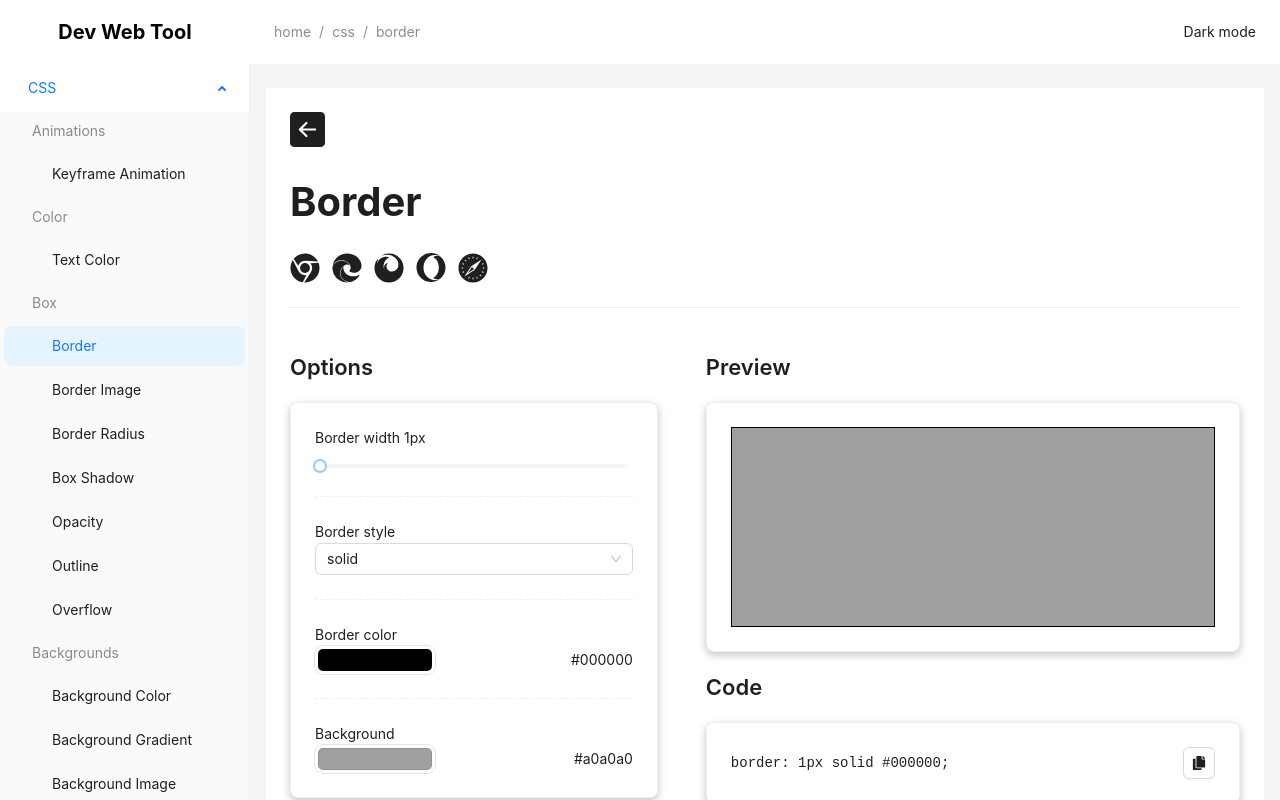
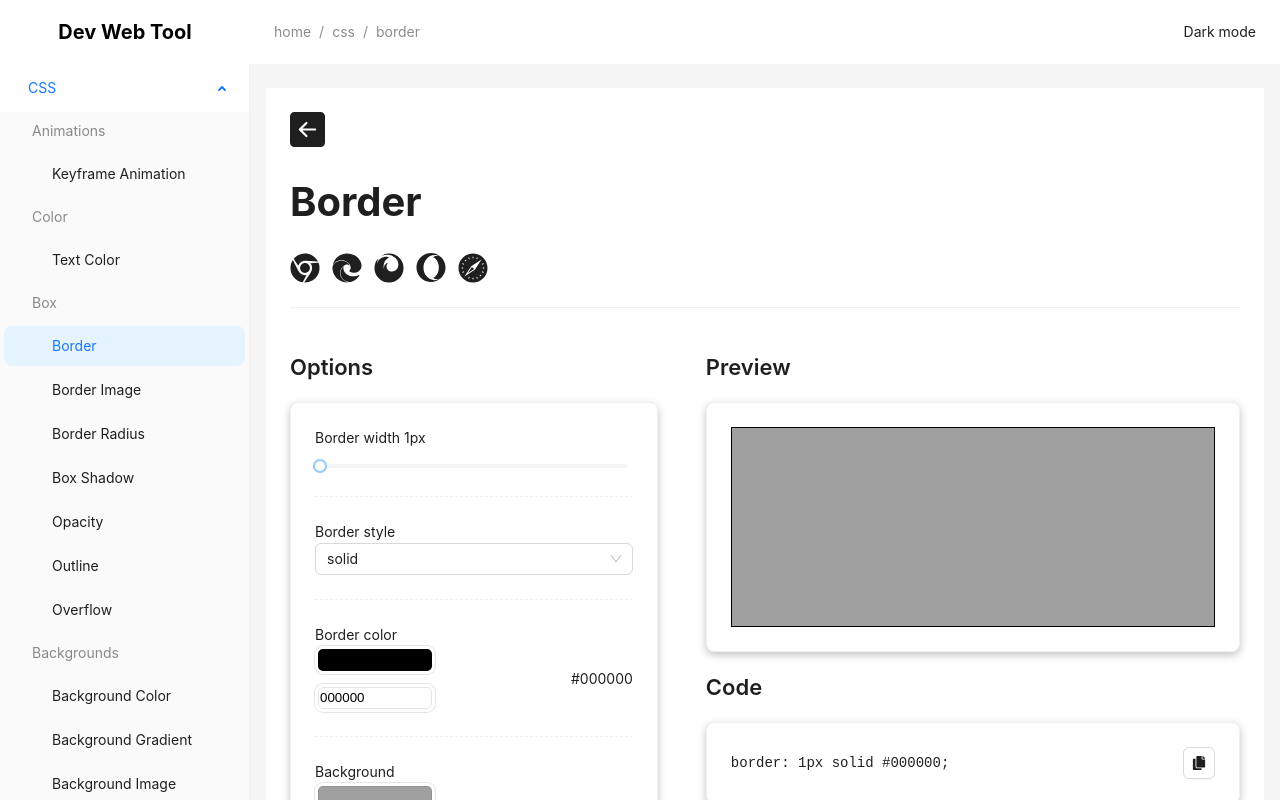
Before and after one commit to EavOutDom/dev-web-tool, a Next.js app: page /css/border in a window 1280 px wide. Shown: the top 800 px of the page. Built offline with nearby package versions, Linux system fonts and the light colour scheme.

Commit message:
update color picker

```diff
--- a/components/colorPicker/ColorPicker.js
+++ b/components/colorPicker/ColorPicker.js
@@ -1,9 +1,9 @@
 import { useCallback, useRef, useState } from "react";
-import { HexColorPicker } from "react-colorful";
+import { HexColorInput, HexColorPicker } from "react-colorful";
 import styles from './ColorPicker.module.css';
 import { useOnClickOutside } from "../../lib/useOnClickOutside";
 
-const ColorPicker = ({ color = '#000', onChange, width = 100 }) => {
+const ColorPicker = ({ colorInput, color = '#000', onChange, width = 100 }) => {
   const pickerRef = useRef();
   const [isOpen, setIsOpen] = useState(false);
   const close = useCallback(() => setIsOpen(false), []);
@@ -19,6 +19,7 @@ const ColorPicker = ({ color = '#000', onChange, width = 100 }) => {
         <HexColorPicker color={color} onChange={onChange} />
       </div>
     )}
+    {colorInput && <HexColorInput className={styles.hexInput} style={{ width: width }} color={color} onChange={onChange} />}
   </div>);
 }
 
--- a/components/colorPicker/ColorPicker.module.css
+++ b/components/colorPicker/ColorPicker.module.css
@@ -17,3 +17,16 @@
   border-radius: 9px;
   box-shadow: 0 6px 12px rgba(0, 0, 0, 0.15);
 }
+
+.hexInput {
+  margin-top: 10px;
+  height: 28px;
+  border-radius: 8px;
+  border: 3px solid #fff;
+  box-shadow: 0 0 0 1px rgba(0, 0, 0, 0.1), inset 0 0 0 1px rgba(0, 0, 0, 0.1);
+  cursor: pointer;
+}
+
+.hexInput:focus{
+  outline: none;
+}
--- a/pages/css/border.js
+++ b/pages/css/border.js
@@ -39,13 +39,13 @@ const Border = () => {
             <Divider dashed />
             <label htmlFor="color">Border color</label>
             <div id="color" className="items-center justify-between" style={{ gap: 10, width: '100%' }}>
-              <ColorPicker width={120} color={state.border_color} onChange={e => setState(p => ({ ...p, border_color: e }))} />
+              <ColorPicker colorInput width={120} color={state.border_color} onChange={e => setState(p => ({ ...p, border_color: e }))} />
               <span>{state.border_color}</span>
             </div>
             <Divider dashed />
             <label htmlFor="color">Background</label>
             <div id="color" className="items-center justify-between" style={{ gap: 10, width: '100%' }}>
-              <ColorPicker width={120} color={state.background_color} onChange={e => setState(p => ({ ...p, background_color: e }))} />
+              <ColorPicker colorInput width={120} color={state.background_color} onChange={e => setState(p => ({ ...p, background_color: e }))} />
               <span>{state.background_color}</span>
             </div>
           </Card>
--- a/pages/css/text-color.js
+++ b/pages/css/text-color.js
@@ -17,7 +17,7 @@ const TextColor = () => {
           <p className="content_title">Options</p>
           <Card title='Color'>
             <div className="items-center justify-between" style={{ gap: 10 }}>
-              <ColorPicker color={color} onChange={setColor} name={color} />
+              <ColorPicker colorInput color={color} onChange={setColor} name={color} />
               <label>{color}</label>
             </div>
           </Card>
```
